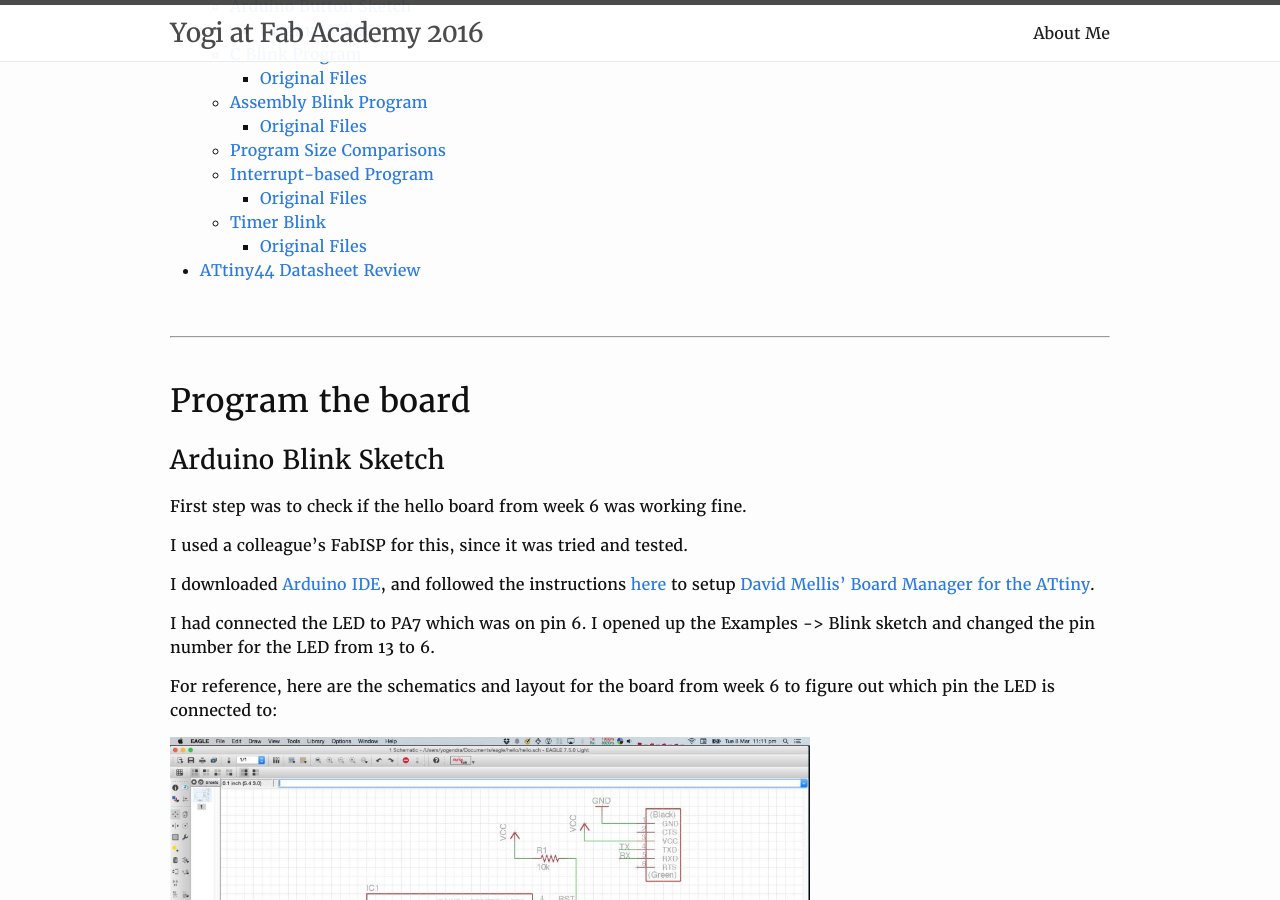
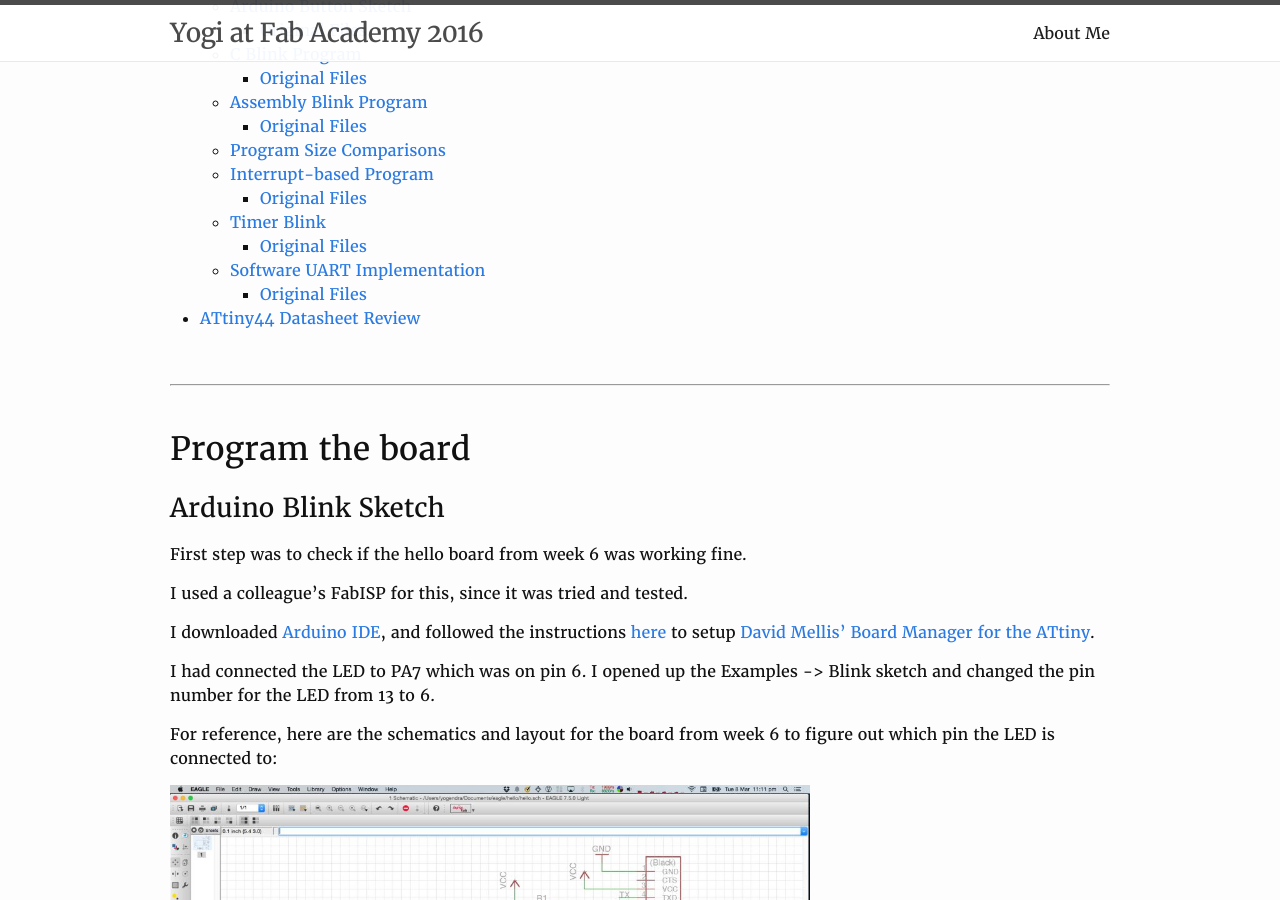
Before and after one commit to yogi/fabacademy2016, a Jekyll site: the page built from w8-embedded.md, in a window 1280 px wide and 900 px high, scrolled down 453 px. Built offline with Jekyll 4.4.1, drawn with Linux system fonts in a browser that asks for light colours; some of the changed text lies outside the part shown.

Commit message:
include uart section in index

```diff
--- a/w8-embedded.md
+++ b/w8-embedded.md
@@ -26,6 +26,8 @@ permalink: w8-embedded.html
         - [Original Files](#original-files-4)
     - [Timer Blink](#timer-blink)
         - [Original Files](#original-files-5)
+    - [Software UART Implementation](#software-uart-implementation)
+        - [Original Files](#original-files-6)
 - [ATtiny44 Datasheet Review](#attiny44-datasheet-review)
 
 
@@ -680,6 +682,11 @@ I did test that the setup was working fine by connecting the RX & TX pins on the
 
 Need to debug this further.
 
+#### Original Files
+
+* C source: [main.c](files/w8/uart/main.c)
+* Makefile: [Makefile](files/w8/uart/Makefile)
+
 
 &nbsp;
 
```
